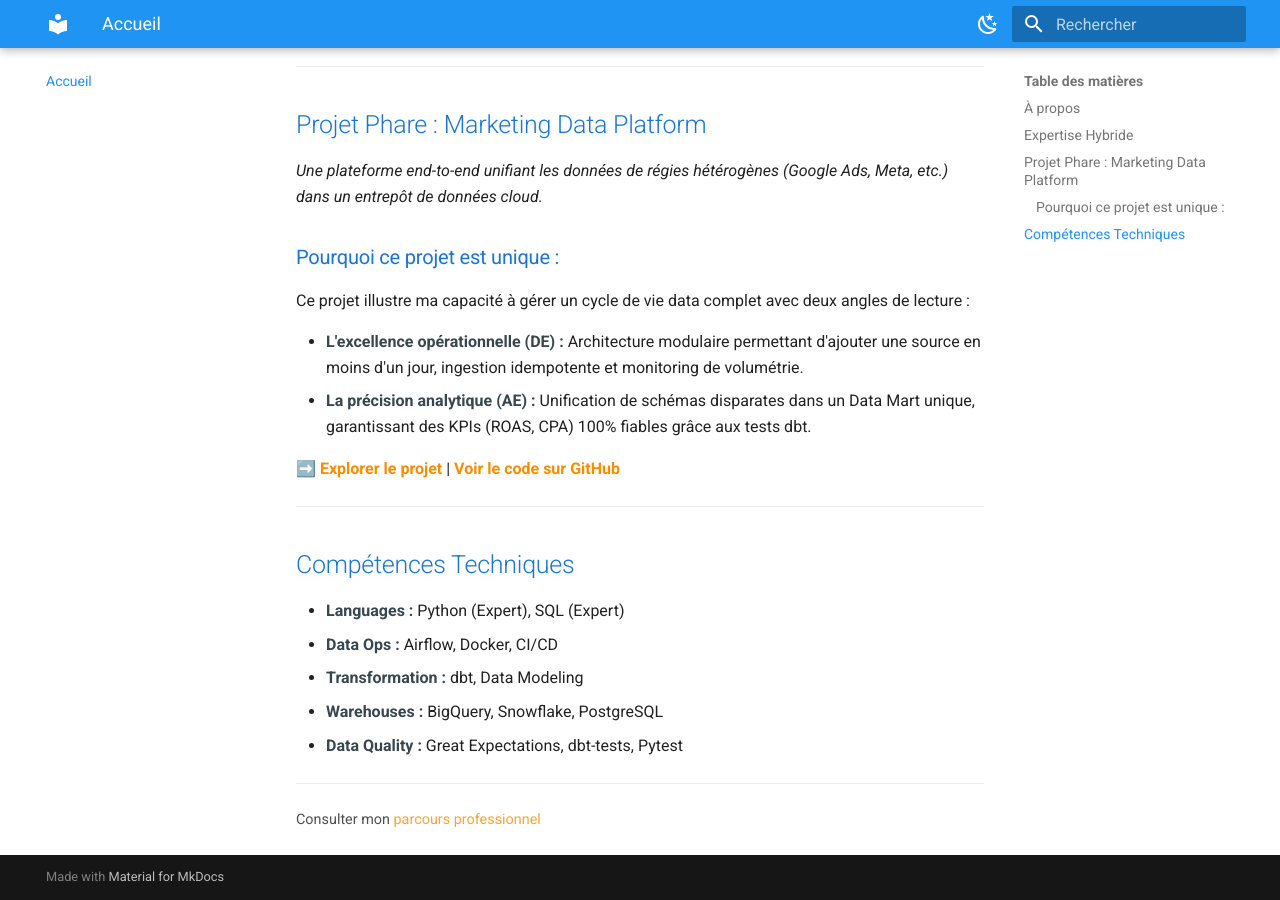
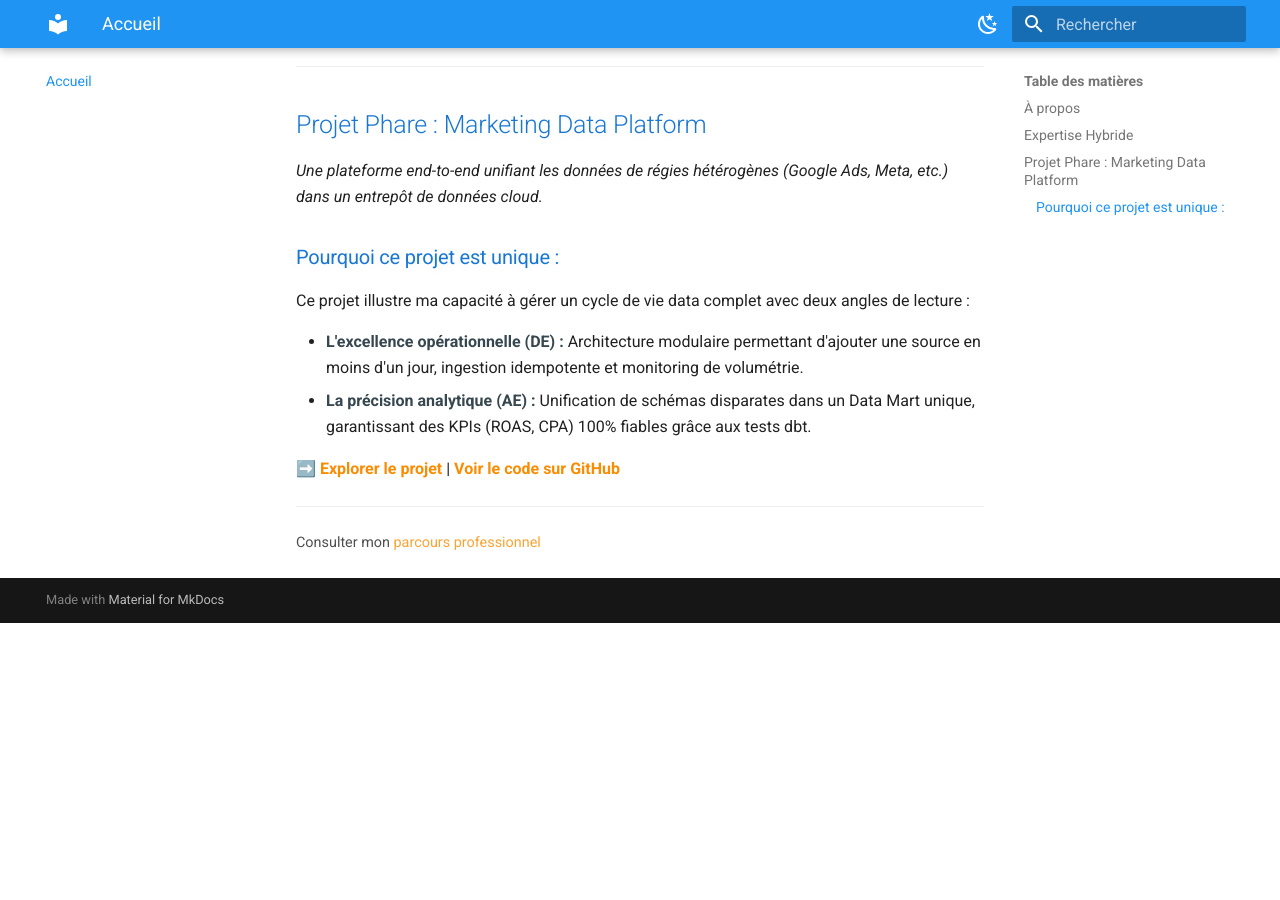
Before and after one commit to y-ikli/portfolio, an MkDocs documentation site: the page built from docs/index.md, in a window 1280 px wide and 900 px high, scrolled down 788 px. Built offline with MkDocs 1.6.1 and Material for MkDocs 9.7.7, drawn with Linux system fonts in a browser that asks for light colours; after the commit the page ends 1411 px from its top, so only the background shows below that.

Commit message:
update content review

```diff
--- a/docs/index.md
+++ b/docs/index.md
@@ -42,16 +42,6 @@ Ce projet illustre ma capacité à gérer un cycle de vie data complet avec deux
 
 ---
 
-## Compétences Techniques
-
-* **Languages :** Python (Expert), SQL (Expert)
-* **Data Ops :** Airflow, Docker, CI/CD
-* **Transformation :** dbt, Data Modeling
-* **Warehouses :** BigQuery, Snowflake, PostgreSQL
-* **Data Quality :** Great Expectations, dbt-tests, Pytest
-
----
-
 <div style="font-size:0.9em; opacity:0.8;">
 Consulter mon <a href="experiences.md">parcours professionnel</a>
 </div>
```
